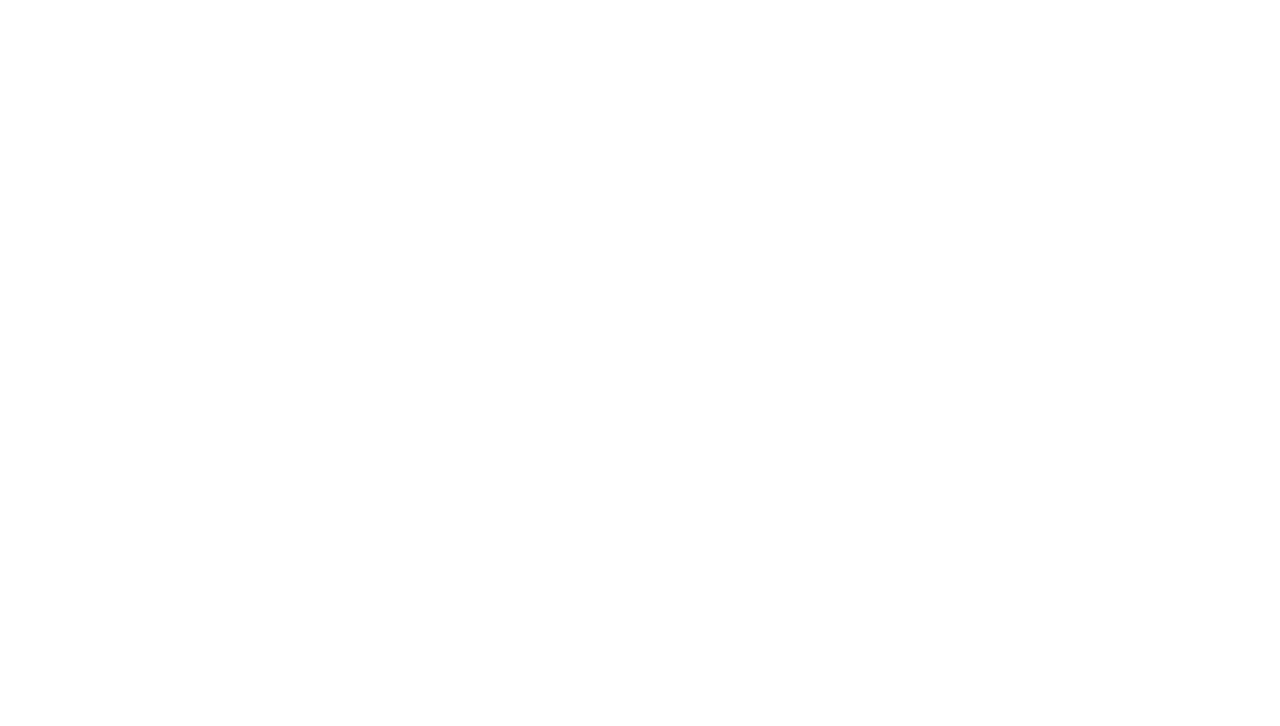
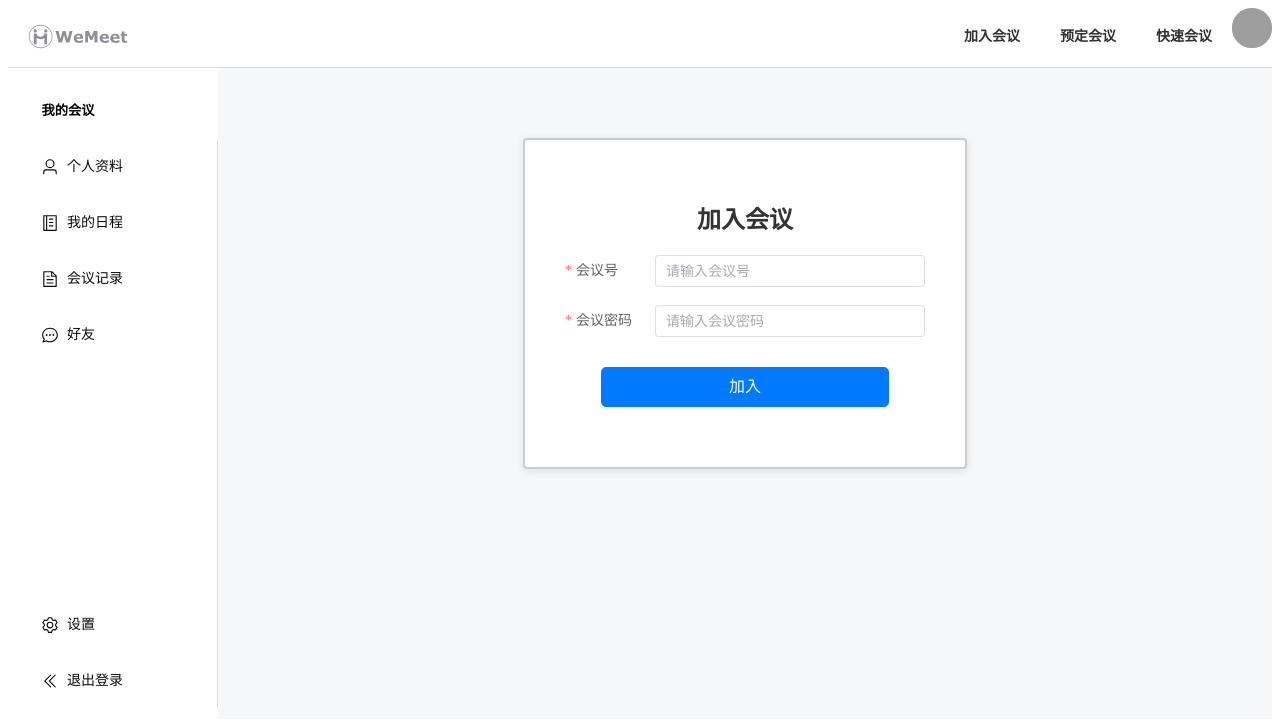
Before and after one commit to 3594643343/NewWebApp, a Vue app: page /main/joinmeeting in a window 1280 px wide. Before the commit this address had no page. Shown: the top 726 px of the page. Built offline with nearby package versions, Linux system fonts and the light colour scheme; grey boxes are pictures that could not be loaded.

Commit message:
加入会议+会议页面成员列表

```diff
--- a/src/api/user.js
+++ b/src/api/user.js
@@ -24,6 +24,19 @@ export const getMeetingRecordService = () =>
 export const bookMeetingService = ({meetingName,meetingStartTime,meetingEndTime,meetingPassword,defaultPermission}) =>
     request.post('/menu/book', {meetingName,meetingStartTime,meetingEndTime,meetingPassword,defaultPermission})
 
+//加入会议
+export const joinMeetingService = ({meetingNumber,meetingPassword}) =>
+    request.post('/menu/join', {meetingNumber,meetingPassword})
+
+//获取在会用户信息
+export const getInMeetingUsers = (meetingNumber) => {
+    return request.get('/meeting/userlist', {
+        params: {
+            meetingNumber: meetingNumber // 作为查询参数传递
+        }
+    });
+};
+
 //显示日程
 export const mainMeetingsShow = () =>
     request.get('/schedule/show')
--- a/src/components/layouts/MainHeader.vue
+++ b/src/components/layouts/MainHeader.vue
@@ -55,14 +55,14 @@ const logout = () => {
     :ellipsis="false"
     router
   >
-    <el-menu-item index="0">
+    <el-menu-item>
       <img
         style="width: 100px"
         src="@/assets/logo/icon_wemeet.svg"
         alt="Element logo"
       />
     </el-menu-item>
-    <el-menu-item index="1" style="font-weight: bold;">加入会议</el-menu-item>
+    <el-menu-item index="/main/joinmeeting" style="font-weight: bold;">加入会议</el-menu-item>
     <el-menu-item index="/main/bookmeeting" style="font-weight: bold;">预定会议</el-menu-item>
     <el-menu-item index="3" style="font-weight: bold;">快速会议</el-menu-item>
 
--- a/src/components/layouts/MainSider.vue
+++ b/src/components/layouts/MainSider.vue
@@ -63,6 +63,8 @@ import { useRouter, useRoute } from 'vue-router';
 const router = useRouter();
 const route = useRoute();
 const activeItem = ref(route.path); // 初始化为当前路由路径
+const logoutDialogVisible = ref(false); // 退出登录弹窗可见性
+
 
 // 当路由变化时更新 activeItem
 watch(
--- a/src/components/layouts/MeetingHeader.vue
+++ b/src/components/layouts/MeetingHeader.vue
@@ -15,7 +15,7 @@ const activeIndex = ref('')
       :ellipsis="false"
       router
     >
-      <el-menu-item index="0">
+      <el-menu-item>
         <img
           style="width: 100px"
           src="@/assets/logo/icon_wemeet.svg"
--- a/src/components/layouts/MeetingSider.vue
+++ b/src/components/layouts/MeetingSider.vue
@@ -1,16 +1,23 @@
 <template>
   <div class="meeting-page">
     <el-container>
-      <el-aside width="200px" class="sidebar">
+      <el-aside width="300px" class="sidebar">
         <el-scrollbar style="height: 100vh;">
           <div class="avatar-list">
-            <el-avatar
+            <div
               v-for="(user, index) in users"
               :key="index"
-              :src="user.avatar"
-              size="60"
               class="avatar-item"
-            ></el-avatar>
+            >
+            <el-avatar
+                :src="user.avatar"
+                size="60"
+              ></el-avatar>
+              <span class="username">{{ user.username }}</span>
+              <span class="mic-status" :class="{'on': user.micStatus, 'off': !user.micStatus}">
+                {{ user.micStatus ? '麦克风开' : '麦克风关' }}
+              </span>
+            </div>
           </div>
         </el-scrollbar>
       </el-aside>
@@ -26,21 +33,38 @@
 </template>
 
 <script>
+import { ref, onMounted } from 'vue';
+import { getInMeetingUsers } from '@/api/user';
+
+const users = ref([]);
+
 export default {
   name: 'MeetingPage',
-  data() {
-    return {
-      users: [
-        { avatar: 'https://via.placeholder.com/60' },
-        { avatar: 'https://via.placeholder.com/60' },
-        { avatar: 'https://via.placeholder.com/60' },
-        { avatar: 'https://via.placeholder.com/60' },
-        { avatar: 'https://via.placeholder.com/60' },
-        // 添加更多用户头像链接
-      ],
+  setup() {
+    const users = ref([]);
+    const meetingNumber = localStorage.getItem('meetingNumber');
+
+    const fetchUsers = async () => {
+      try {
+        const response = await getInMeetingUsers(meetingNumber);
+        if (response && response.data) {
+          console.log('获取的用户数据:', response.data);
+          users.value = response.data;
+        }
+      } catch (error) {
+        console.error('获取用户列表失败:', error.response ? error.response.data : error.message);
+      }
     };
-  },
+
+    onMounted(() => {
+      fetchUsers();
+    });
+
+    return { users }; // 确保返回 users
+  }
 };
+
+
 </script>
 
 <style scoped>
--- a/src/router/index.js
+++ b/src/router/index.js
@@ -13,6 +13,7 @@ import Schedule from '@/views/main/Schedule.vue'
 import Setting from '@/views/main/Setting.vue'
 import Friend from '@/views/main/Friend.vue'
 import BookMeeting from '@/views/main/BookMeeting.vue'
+import JoinMeeting from '@/views/main/JoinMeeting.vue'
 import Meeting from '@/views/meeting/Meeting.vue'
 import Admin from '@/views/admin/Admin.vue'
 
@@ -89,6 +90,11 @@ const router = createRouter({
           name: 'bookmeeting',
           component: BookMeeting,
         },
+        {
+          path: 'joinmeeting',
+          name: 'joinmeeting',
+          component: JoinMeeting,
+        },
       ],
     },
     {
--- a/src/views/login/AccountLogin.vue
+++ b/src/views/login/AccountLogin.vue
@@ -109,7 +109,7 @@ const showUserProfile = async () => {
         </div>
       </el-card>
     <!-- </el-container> -->
-</template>
+  </template>
 
 
 <style scoped>
--- /dev/null
+++ b/src/views/main/JoinMeeting.vue
@@ -0,0 +1,134 @@
+<script lang="ts" setup>
+  import { ref} from 'vue'
+  import { ElMessage } from 'element-plus';
+  import { useRouter } from 'vue-router';
+  import { joinMeetingService } from '@/api/user';
+
+  const router = useRouter();
+
+  const joinMeetingForm = ref({
+  meetingNumber: '',
+  meetingPassword: '',
+  })
+
+  const rules = {
+  meetingNumber: [
+    { required: true, message: '请输入会议号', trigger: 'blur' },
+    { trigger: 'blur' }
+  ],
+  meetingPassword: [
+    { required: true, message: '请输入会议密码', trigger: 'blur' },
+    { trigger: 'blur' }
+  ],
+  }
+
+  const handleJoinMeeting = async () => {
+if (!joinMeetingForm.value.meetingNumber.trim()) {
+    ElMessage.error('会议号不能为空');
+    return; // 防止继续执行
+  }
+
+  if (!joinMeetingForm.value.meetingPassword.trim()) {
+    ElMessage.error('会议密码不能为空');
+    return; // 防止继续执行
+  }
+  try {
+    const response = await joinMeetingService({
+      meetingNumber: joinMeetingForm.value.meetingNumber.trim(),
+      meetingPassword: joinMeetingForm.value.meetingPassword.trim(),
+    });
+    console.log('API 响应:', response); // 打印完整 API 响应
+    if (response) {
+      if (response.code === 1) { // 成功
+        console.log('加入会议成功', response.data);
+        ElMessage.success('加入会议成功');
+        router.push('/meeting'); // 跳转到会议页面
+      } else {
+        const msg = response.msg || '加入会议失败';
+        console.error('加入会议失败:', msg);
+        ElMessage.error(msg); // 显示返回的错误信息
+      }
+    } else {
+        console.error('加入会议失败，未获得有效响应');
+        ElMessage.error('加入会议失败，未获得有效响应');
+    }
+  } catch (error) {
+    console.error('加入会议失败:', error); // 捕获并处理错误
+    ElMessage.error('会议号或会议密码错误，请重新登录。');
+  }
+}
+
+</script>
+
+<template>
+  <!-- <el-container class="page-container"> -->
+    <el-card class="page-container">
+      <h2 class="header-title">加入会议</h2>
+      <div class="join-meeting-container">
+        <el-form :model="joinMeetingForm" :rules="rules" :label-position="'left'" label-width="90px" class="join-meeting-form">
+          <el-form-item label="会议号" prop="meetingNumber">
+            <el-input type="text" v-model="joinMeetingForm.meetingNumber" placeholder="请输入会议号" />
+          </el-form-item>
+
+          <el-form-item label="会议密码" prop="meetingPassword">
+            <el-input type="meetingPassword" v-model="joinMeetingForm.meetingPassword" placeholder="请输入会议密码" />
+          </el-form-item>
+
+            <!-- <el-form-item> -->
+              <el-button type="primary" class="join-meeting-button" @click="handleJoinMeeting">加入</el-button>
+            <!-- </el-form-item> -->
+          </el-form>
+        </div>
+      </el-card>
+    <!-- </el-container> -->
+</template>
+
+
+<style scoped>
+  .page-container {
+    max-width: 400px; /* 设置最大宽度 */
+    width: 90%; /* 设置宽度自适应 */
+    margin: 50px auto; /* 上下间距并居中 */
+    padding: 20px;
+    border: 2px solid #ccc;
+    box-shadow: 0 2px 10px rgba(0, 0, 0, 0.1);
+    background-color: #FFFFFF; /* 卡片背景颜色 */
+  }
+
+  .header-title {
+    margin-bottom: 20px;
+    margin-top: 20px;
+    font-size: 24px;
+    color: #333;
+    text-align: center;
+  }
+  .join-meeting-form {
+    margin-bottom: 20px;
+  }
+  .join-meeting-button {
+    display: block;
+    width: 80%;
+    height: 40px;
+    margin: 30px auto 0;
+    background-color: #007bff;
+    border-color: #007bff;
+    color: #fff;
+    font-size: 16px;
+    padding: 10px;
+    border-radius: 5px;
+  }
+
+  .join-meeting-button:hover {
+    background-color: #0056b3;
+    border-color: #0056b3;
+  }
+
+  .login-link {
+    margin-top: auto;
+    text-align: right;
+    font-size: 14px;
+    color: #333;
+  }
+
+
+</style>
```
